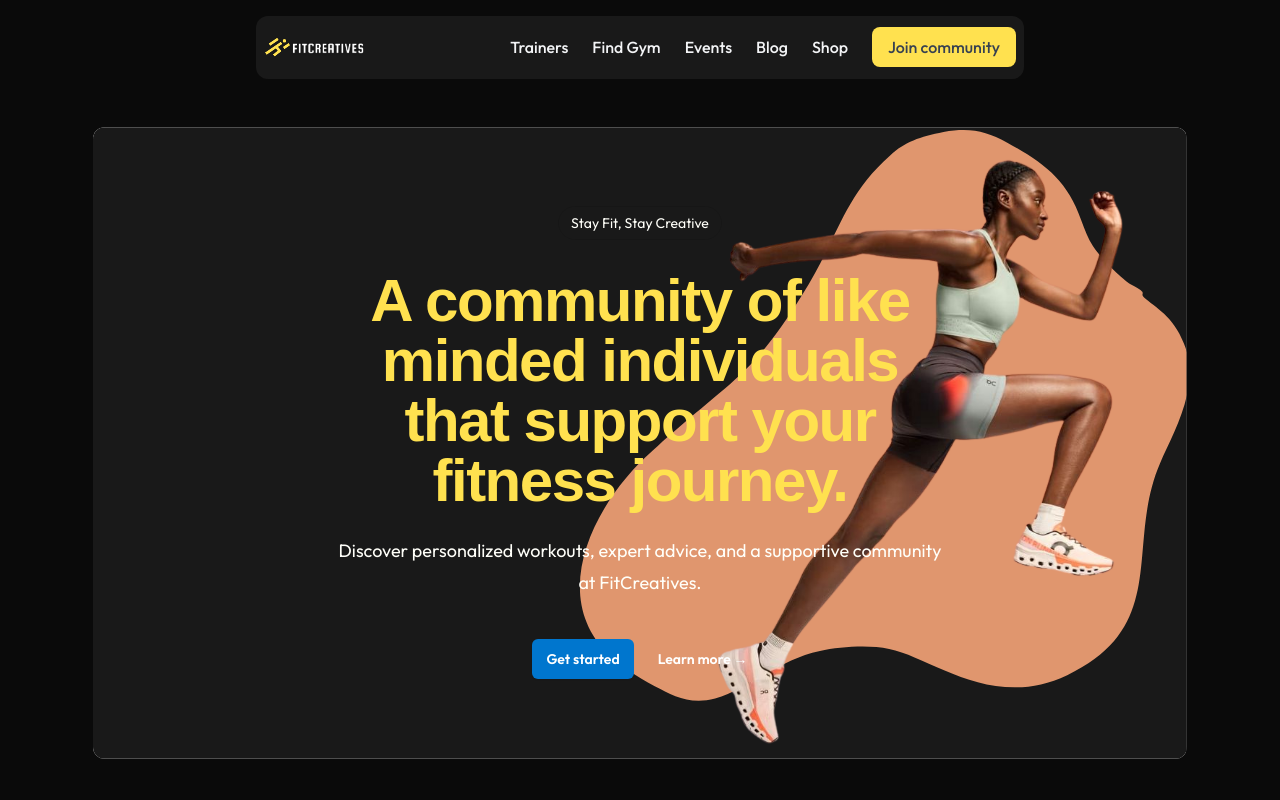
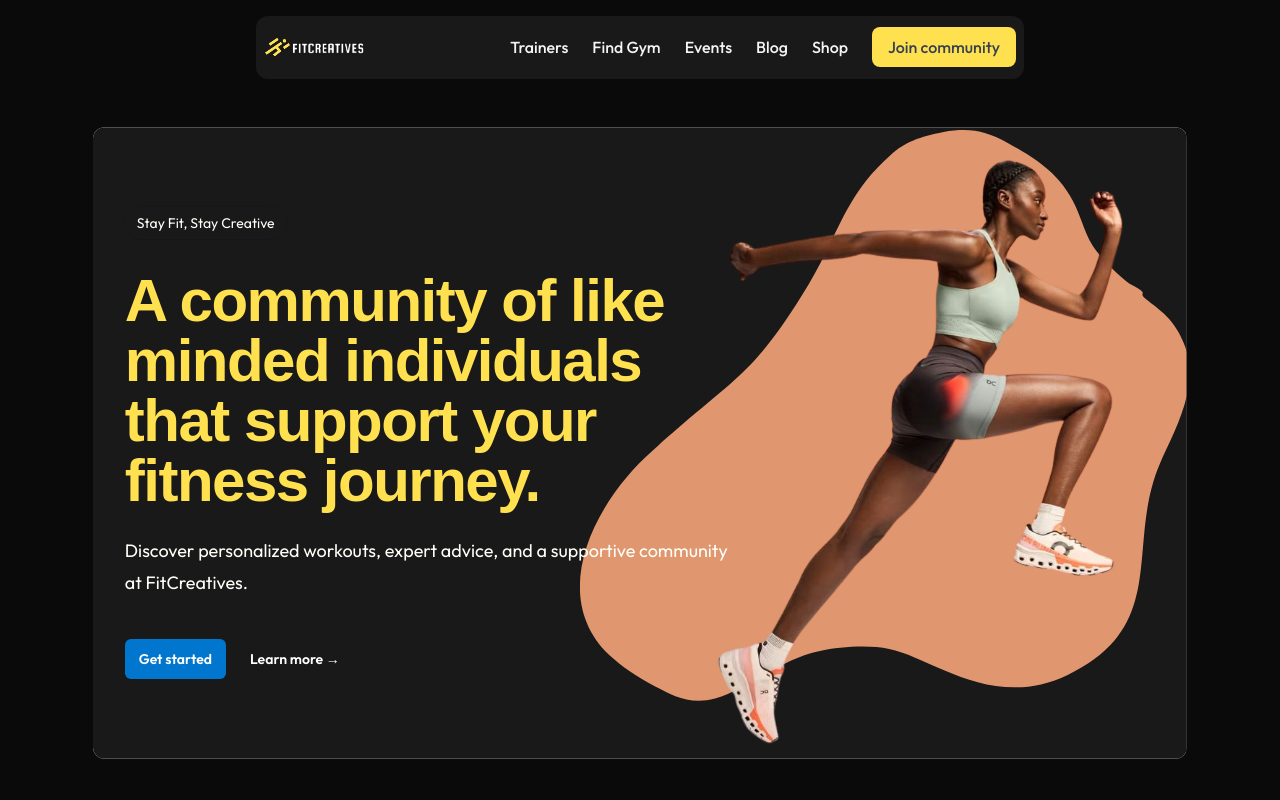
Before and after one commit to Lilianada/Fitcreatives, a Next.js app: page / in a window 1280 px wide. Shown: the top 800 px of the page. Built offline with nearby package versions, Linux system fonts and the light colour scheme; a web font is replaced by a local one.

Commit message:
hero fix

```diff
--- a/src/components/Hero.jsx
+++ b/src/components/Hero.jsx
@@ -15,20 +15,20 @@ export default function Hero() {
           src="/assets/Untitled-design.svg"
           className="absolute inset-0 -z-10 h-full w-full object-cover object-right rounded-xl"
         />
-        <div className="mx-auto max-w-2xl py-20 px-8">
-          <div className="hidden sm:mb-8 sm:flex sm:justify-center">
+        <div className="mx-auto sm:mx-0 max-w-2xl py-20 px-8">
+          <div className="hidden sm:mb-8 sm:flex justify-center sm:justify-start">
             <div className="relative rounded-full px-3 py-1 text-sm leading-6 text-light ring-1 ring-black/10 hover:ring-white/20">
             Stay Fit, Stay Creative
             </div>
           </div>
-          <div className="text-center">
+          <div className="text-center sm:text-left">
             <h1 className="text-4xl font-bold tracking-tight text-yellow bg-clip-text sm:text-6xl">
             A community of like minded individuals that support your fitness journey.
             </h1>
             <p className="mt-6 text-lg leading-8 text-light">
             Discover personalized workouts, expert advice, and a supportive community at FitCreatives.
             </p>
-            <div className="mt-10 flex items-center justify-center gap-x-6">
+            <div className="mt-10 flex items-center justify-center sm:justify-start gap-x-6">
               <a
                 href="#"
                 className="rounded-md bg-lightblue px-3.5 py-2.5 text-sm font-semibold text-white shadow-sm hover:bg-lightblue focus-visible:outline focus-visible:outline-2 focus-visible:outline-offset-2 focus-visible:outline-lightblue"
```
